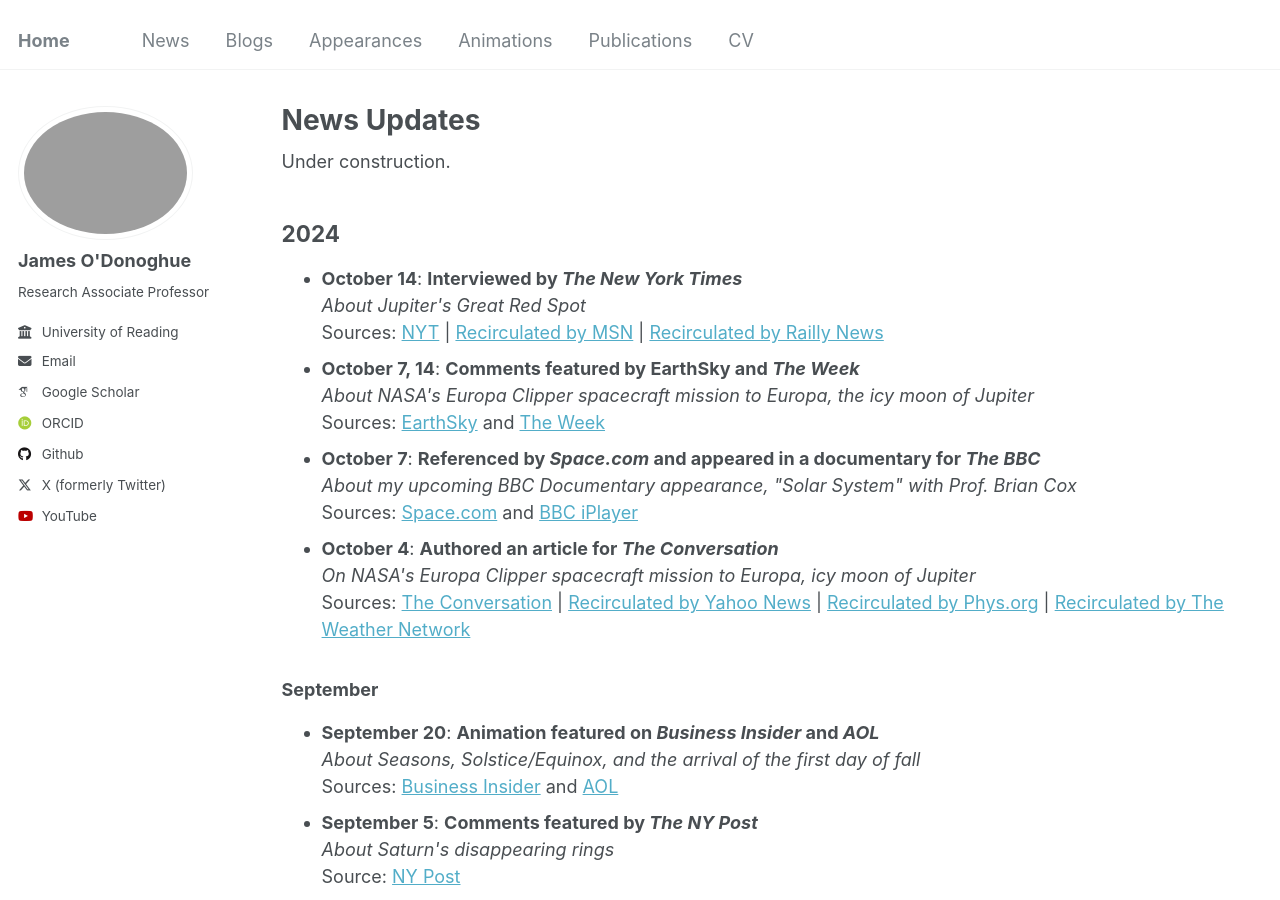
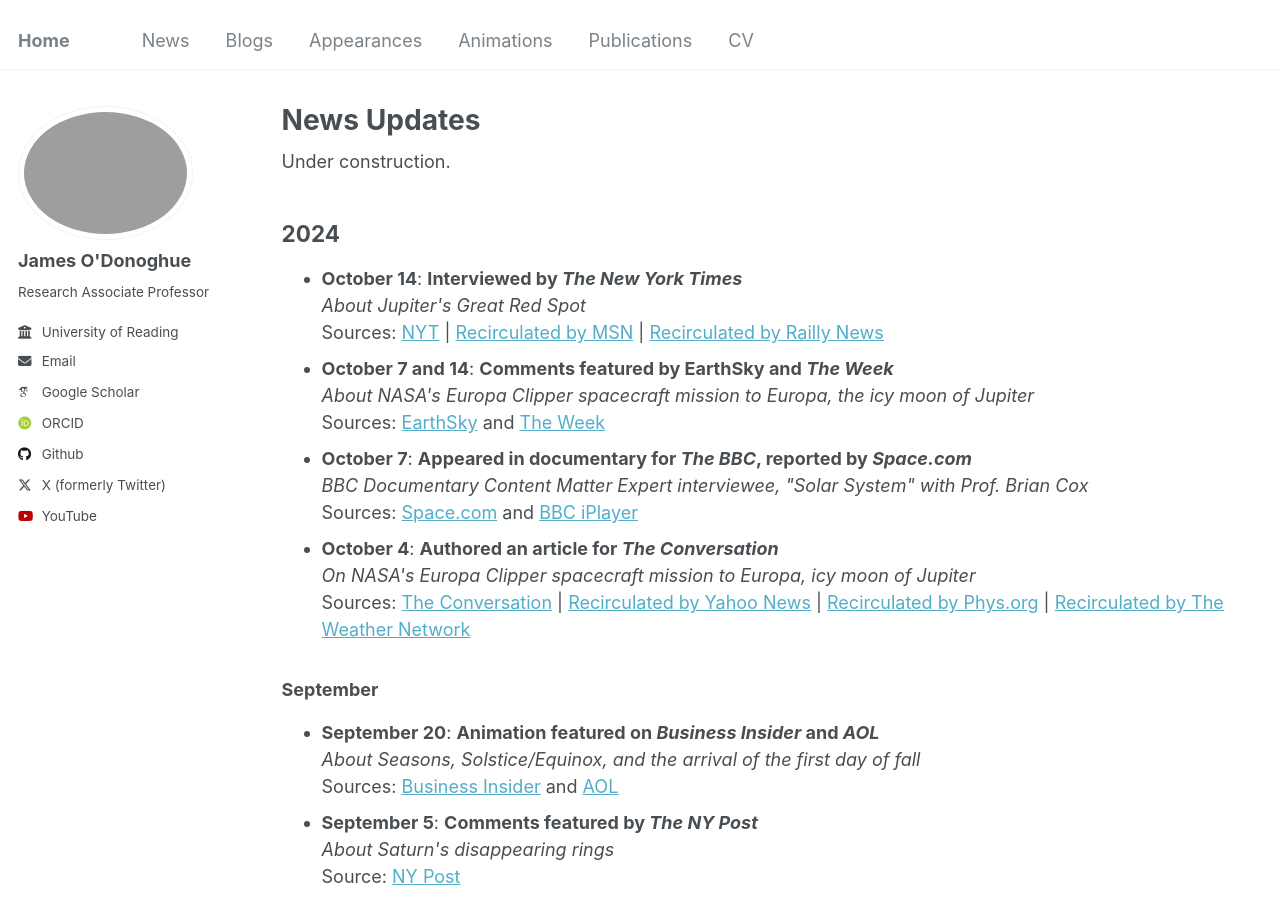
Before and after one commit to odonoghuespace/odonoghuespace.github.io, a Jekyll site: the page built from _pages/news.html, in a window 1280 px wide and 900 px high. Built offline with Jekyll 4.4.1, drawn with Linux system fonts in a browser that asks for light colours; some web fonts are replaced.

Commit message:
Update news.html

```diff
--- a/_pages/news.html
+++ b/_pages/news.html
@@ -15,12 +15,12 @@ Under construction.
     <a href="https://www.msn.com/en-us/news/technology/hubble-telescope-shows-great-red-spot-of-jupiter-bouncing-like-a-kickball/ar-AA1s36ka?cvid=5A6EBB543211413E8C8931ED964FEA58&ocid=ue12dhp&apiversion=v2&noservercache=1&domshim=1&renderwebcomponents=1&wcseo=1&batchservertelemetry=1&noservertelemetry=1">Recirculated by MSN</a> |
     <a href="https://raillynews.com/2024/10/buyuk-kirmizi-leke-jupiterdeki-gizemli-firtina-ve-yeni-gelismeler/">Recirculated by Railly News</a>
   </li>
-  <li><strong>October 7, 14</strong>: <strong>Comments featured by EarthSky and <em>The Week</em></strong><br>
+  <li><strong>October 7 and 14</strong>: <strong>Comments featured by EarthSky and <em>The Week</em></strong><br>
     <em>About NASA's Europa Clipper spacecraft mission to Europa, the icy moon of Jupiter</em><br>
     Sources: <a href="https://earthsky.org/space/europa-clipper-jupiters-icy-ocean-moon/">EarthSky</a> and <a href="https://theweek.com/science/nasa-mission-to-probe-possibility-of-life-on-europa">The Week</a>
   </li>
-  <li><strong>October 7</strong>: <strong>Referenced by <em>Space.com</em> and appeared in a documentary for <em>The BBC</em></strong><br>
-    <em>About my upcoming BBC Documentary appearance, "Solar System" with Prof. Brian Cox</em><br>
+  <li><strong>October 7</strong>: <strong>Appeared in documentary for <em>The BBC</em>, reported by <em>Space.com</em></strong><br>
+    <em>BBC Documentary Content Matter Expert interviewee, "Solar System" with Prof. Brian Cox</em><br>
     Sources: <a href="https://www.space.com/entertainment/space-movies-shows/watch-solar-system-online-and-on-tv">Space.com</a> and <a href="https://www.bbc.co.uk/iplayer/episode/m002388f/solar-system-series-1-5-strange-worlds?seriesId=unsliced">BBC iPlayer</a>
   </li>
   <li><strong>October 4</strong>: <strong>Authored an article for <em>The Conversation</em></strong><br>
```
